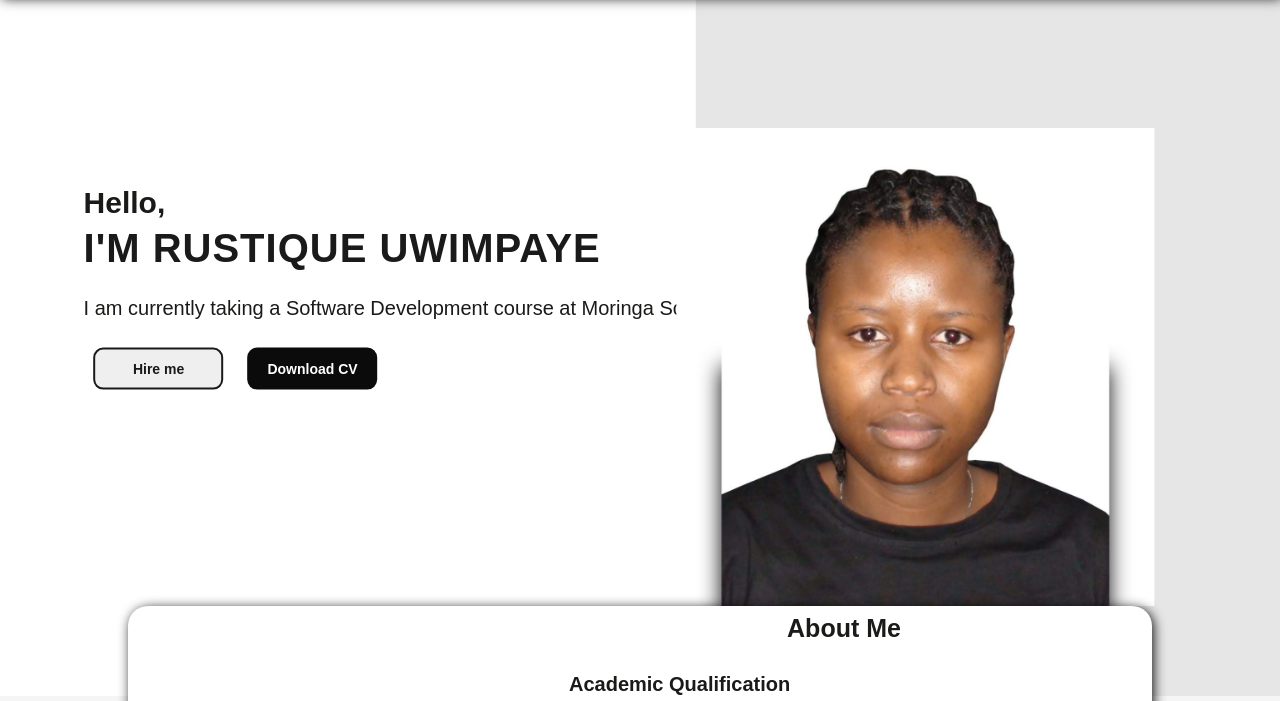
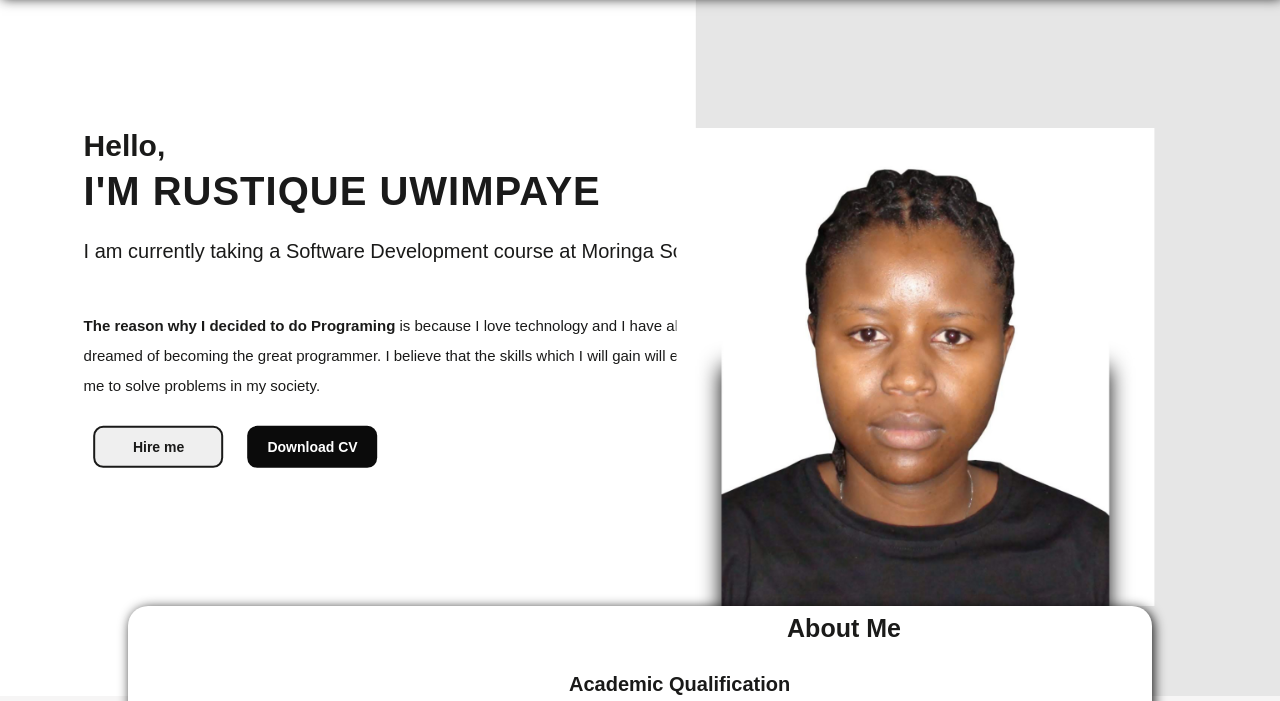
Before and after one commit to Rustique-Uwimpaye/My-Portfolio, a plain HTML site: page index.html in a window 1280 px wide. Shown: the part 64-765 px from the top of the page. Drawn offline with Linux system fonts and the light colour scheme.

Commit message:
the reason i decided to do programming

```diff
--- a/index.html
+++ b/index.html
@@ -22,6 +22,7 @@
           <p>Hello,</p>
           <p>I'M RUSTIQUE UWIMPAYE</p>
           <p>I am currently taking a Software Development course at Moringa School</p>
+          <p><strong>The reason why I decided to do Programing</strong> is because I love technology and I have always<br> dreamed of becoming the great programmer. I believe that the skills which I will gain will enable<br> me to solve problems in my society.</p>
           <button class="hire-btn">Hire me</button>
           <button class="down-cv">Download CV</button>
       </div>
--- a/style.css
+++ b/style.css
@@ -71,6 +71,12 @@ nav ul li a:hover{
     font-family: sans-serif;
     color:#1a1a19;
     font-size:20px;
+    line-height: 30px;
+}
+.text-container p:nth-child(4){
+    font-family: sans-serif;
+    color:#1a1a19;
+    font-size:15px;
     line-height: 30px;
 }
 .text-container p {
```
